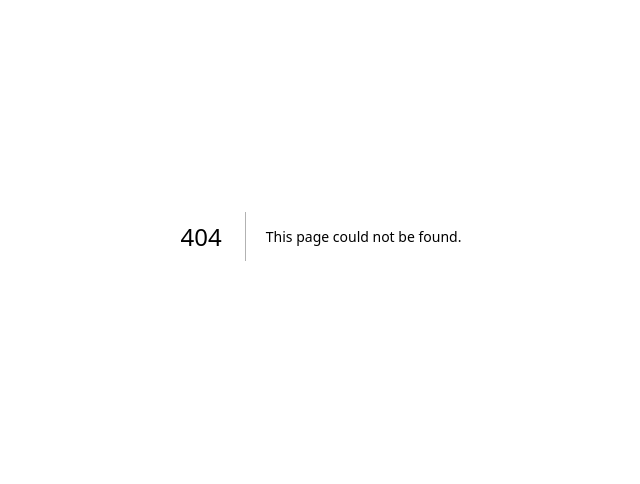
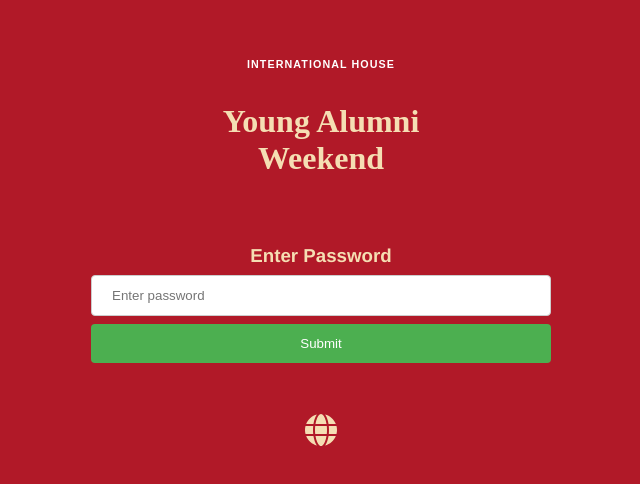
Before and after one commit to SushantChhetry/alumni-weekend-react-app, a Next.js app in the folder cat-dog/: page /Password in a window 1280 px wide. Before the commit this address had no page. Shown: the part 164-648 px from the top of the page, without its empty margins (319-959 px from the left). Built offline with nearby package versions, Linux system fonts and the light colour scheme.

Commit message:
Added Password page and fixed Nav state

```diff
--- a/cat-dog/src/components/Nav.js
+++ b/cat-dog/src/components/Nav.js
@@ -13,7 +13,7 @@
   };
 
   useEffect(() => {
-    setIsOpen(false);
+    setIsOpen(true);
   }, []);
 
   return (
--- /dev/null
+++ b/cat-dog/src/pages/Password.js
@@ -0,0 +1,44 @@
+import { useState } from "react";
+import { useRouter } from "next/router";
+import { FontAwesomeIcon } from "@fortawesome/react-fontawesome";
+import { faGlobe } from "@fortawesome/free-solid-svg-icons";
+
+const Password = () => {
+  const [password, setPassword] = useState("");
+  const [error, setError] = useState("");
+  const router = useRouter();
+
+  const handleSubmit = (event) => {
+    event.preventDefault();
+
+    if (password === "passwordtest") {
+      router.push("/");
+    } else {
+      alert(`Wrong Password!`);
+    }
+  };
+  return (
+    <div className="password-wrapper">
+      <div className="yaw-pwd">
+        <h6 className="header">International House</h6>
+        <h1>Young Alumni</h1>
+        <h1>Weekend</h1>
+        <br />
+      </div>
+      <form className="password-form" onSubmit={handleSubmit}>
+        <h3>Enter Password</h3>
+
+        <input
+          type={"password"}
+          placeholder="Enter password"
+          value={password}
+          onChange={(event) => setPassword(event.target.value)}
+        />
+        <input className="pwd-btn" type={"submit"} />
+      </form>
+      <FontAwesomeIcon icon={faGlobe} size="2xl" className="globe-icon" />
+    </div>
+  );
+};
+
+export default Password;
--- a/cat-dog/src/styles/globals.css
+++ b/cat-dog/src/styles/globals.css
@@ -439,3 +439,51 @@
 li {
   margin: 0.5rem 0;
 }
+
+
+.password-wrapper{
+  display: flex;
+  flex-direction: column;
+  justify-content: center;
+  align-items: center;
+  padding: 10%;
+  background-color: #B11928;
+  width: 100vw;
+  height: 100vh;
+  color: wheat;
+}
+
+.password-form {
+  background-color: transparent;
+  margin: 3%;
+  border: 0;
+  text-align: center;
+}
+
+/* Style the input fields */
+input[type=password] {
+  width: 100%;
+  padding: 12px 20px;
+  margin: 8px 0;
+  display: inline-block;
+  border: 1px solid #ccc;
+  border-radius: 4px;
+  box-sizing: border-box;
+}
+
+/* Style the submit button */
+.pwd-btn{
+  background-color: #4CAF50;
+  color: white;
+  padding: 12px 20px;
+  border: none;
+  border-radius: 4px;
+  cursor: pointer;
+  width: 100%;
+}
+
+.yaw-pwd{
+  text-align: center;
+    color: wheat;
+    font-family: 'Dancing Script', cursive;
+}
```
Also changed, not shown: cat-dog/src/pages/index.js (+12 -1 lines), 1 other file (tests, documents, lock files or other folders).
